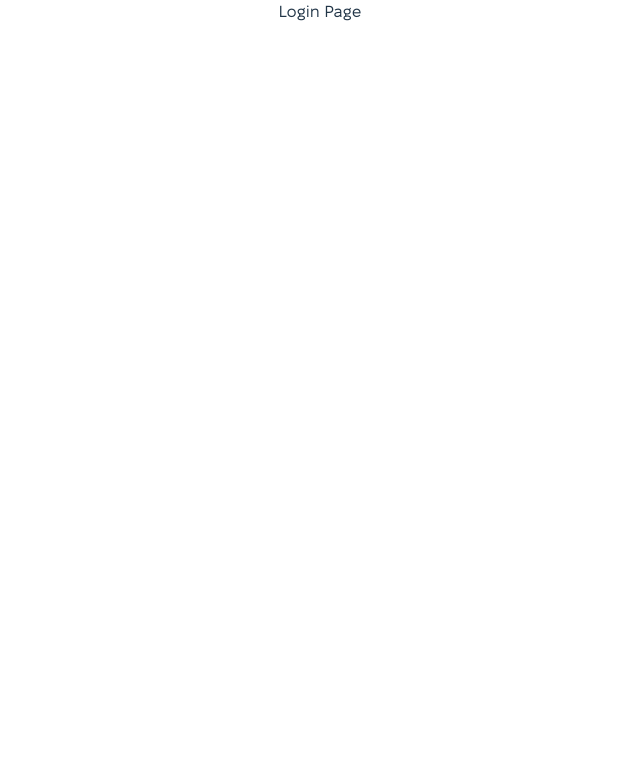
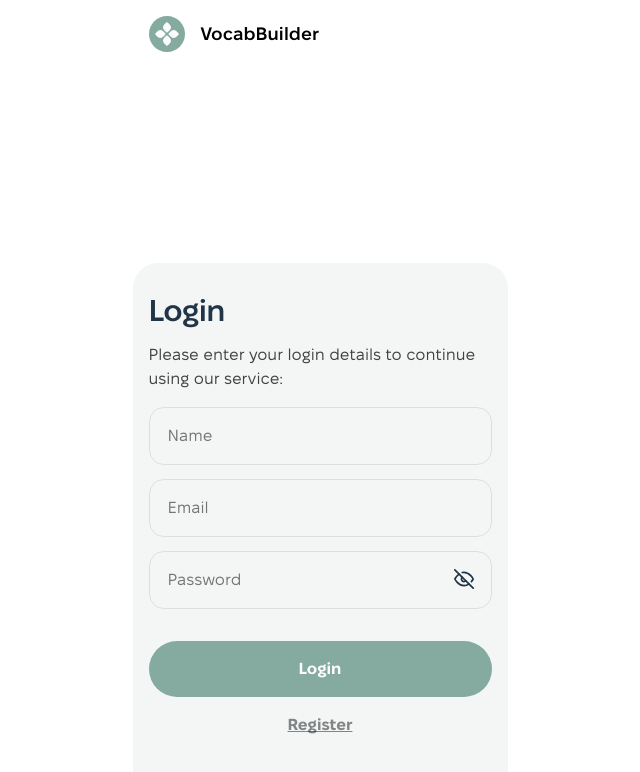
Before and after one commit to yurikorock/VocabBuilder, a React (Vite) app: page /login in a window 1280 px wide. Shown: the top 772 px of the page, without its empty margins (320-960 px from the left). Built offline with nearby package versions, Linux system fonts and the light colour scheme.

Commit message:
feat: add loginPage

```diff
--- /dev/null
+++ b/src/components/LoginForm/LoginForm.module.css
@@ -0,0 +1,153 @@
+.wrapper {
+    max-width: 375px;
+    width: 100%;
+    display: flex;
+    flex-direction: column;
+    padding: 32px 16px 57px;
+    border-radius: 25px 25px 0 0;
+    background: rgba(133, 170, 159, 0.1);
+}
+
+.title_wrap {
+    display: flex;
+    flex-direction: column;
+    gap: 16px;
+    margin-bottom: 16px;
+}
+
+.title,
+.descr {
+    margin: 0;
+}
+
+.title {
+    font-weight: 600;
+    font-size: 30px;
+    line-height: 107%;
+    letter-spacing: -0.02em;
+}
+
+.descr {
+    font-weight: 400;
+    font-size: 16px;
+    line-height: 150%;
+    color: rgba(18, 20, 23, 0.8);
+}
+
+.register_form {
+    display: flex;
+    flex-direction: column;
+
+}
+
+.input_wrap:not(:last-child) {
+    position: relative;
+    display: flex;
+    flex-direction: column;
+    gap: 14px;
+    margin-bottom: 32px;
+}
+
+.input_form {
+
+    border: 1px solid rgba(18, 20, 23, 0.1);
+    border-radius: 15px;
+    padding: 16px 18px 16px 18px;
+
+    font-weight: 400;
+    font-size: 16px;
+    line-height: 150%;
+    background-color: transparent;
+    outline: none;
+
+    transition: border 0.8s ease, color 0.8s ease;
+}
+
+.input_form.error {
+    border: 1px solid #d80027;
+}
+
+.input_form.correct {
+    border: 1px solid #3cbf61;
+}
+
+
+.input_form:hover {
+    border: 1px solid var(--green);
+}
+
+.toggleBtn {
+    all: unset;
+    position: absolute;
+    right: 18px;
+    top: 162px;
+    outline: none;
+    cursor: pointer;
+}
+
+.toggleBtn:focus,
+.toggleBtn:hover {
+
+    outline: none;
+    border-color: transparent;
+
+}
+
+
+.btn_register {
+    display: flex;
+    align-items: center;
+    justify-content: center;
+    flex-direction: row;
+    margin-bottom: 16px;
+
+    border-radius: 30px;
+    padding: 16px 139px;
+    border: none;
+    outline: none;
+
+    background: var(--green);
+
+    font-weight: 700;
+    font-size: 16px;
+    line-height: 150%;
+    color: var(--white);
+    cursor: pointer;
+
+    transition: background-color 0.8s ease, color 0.8s ease;
+
+}
+
+.btn_register:hover,
+.btn_register:focus {
+    background-color: #a5c0b8;
+}
+
+.btn_register:active {
+    box-shadow: none;
+    outline: none;
+    box-shadow: 0 0 0 2px rgba(165, 192, 184, 0.6);
+}
+
+
+.link_login {
+    display: block;
+    text-align: center;
+    font-family: var(--font-family);
+    font-weight: 700;
+    font-size: 16px;
+    line-height: 150%;
+    text-decoration: underline;
+    text-decoration-skip-ink: none;
+    color: rgba(18, 20, 23, 0.5);
+    cursor: pointer;
+
+    transition: color 0.8s ease, color 0.8s ease;
+}
+
+.link_login:hover,
+.link_login:focus {
+    color: var(--black);
+    cursor: pointer;
+
+}
--- /dev/null
+++ b/src/components/LoginForm/LoginForm.tsx
@@ -0,0 +1,125 @@
+import { useForm } from "react-hook-form";
+import { yupResolver } from "@hookform/resolvers/yup";
+import * as yup from "yup";
+import css from "./LoginForm.module.css";
+import { useEffect, useState, type JSX } from "react";
+import { NavLink, useNavigate } from "react-router-dom";
+
+import { register as registerUser } from "../../redux/auth/operation";
+import { useAppDispatch, useAppSelector } from "../../redux/store";
+import { selectIsLoggedIn } from "../../redux/auth/selectors";
+import { FiEye, FiEyeOff } from "react-icons/fi";
+
+const schema = yup
+  .object({
+    name: yup.string().required("Name is required"),
+    email: yup
+      .string()
+      .matches(/^\w+@[a-zA-Z_]+?\.[a-zA-Z]{2,3}$/, "Invalid email format")
+      .required("Email is required"),
+    password: yup
+      .string()
+      .matches(
+        /^(?=.*[A-Za-z]{6,})(?=.*\d)[A-Za-z\d]+$/,
+        "Password must consist of at least 6 English letters and 1 number"
+      )
+      .min(7, "Password must be at least 7 characters")
+      .max(50, "Password must be at most 50 characters")
+      .required("Password is required"),
+  })
+  .required();
+
+interface FormData {
+  name: string;
+  email: string;
+  password: string;
+}
+
+export default function LoginForm(): JSX.Element {
+  const dispatch = useAppDispatch();
+  const isLoggedIn = useAppSelector(selectIsLoggedIn);
+  const navigate = useNavigate();
+  const [showPassword, setShowPassword] = useState(false);
+
+  const {
+    register,
+    handleSubmit,
+    formState: { errors },
+    watch,
+  } = useForm<FormData>({
+    resolver: yupResolver(schema),
+  });
+
+  const watchName = watch("name");
+  const watchEmail = watch("email");
+  const watchPassword = watch("password");
+
+  const onSubmit = (data: FormData) => {
+    dispatch(registerUser(data));
+    console.log(data);
+  };
+
+  // 👇 Коли користувач логіниться — редирект на Dictionary qwerty1
+  useEffect(() => {
+    if (isLoggedIn) {
+      navigate("/dictionary");
+    }
+  }, [isLoggedIn, navigate]);
+
+  return (
+    <div className={css.wrapper}>
+      <section className={css.title_wrap}>
+        <h2 className={css.title}>Login</h2>
+        <p className={css.descr}>
+          Please enter your login details to continue using our service:
+        </p>
+      </section>
+      {/* /* ** FORM ** */}
+      <form onSubmit={handleSubmit(onSubmit)} className={css.register_form}>
+        <div className={css.input_wrap}>
+          <input
+            type="text"
+            placeholder="Name"
+            {...register("name")}
+            className={`${css.input_form} ${errors.name ? css.error : ""} ${
+              !errors.name && watchName ? css.correct : ""
+            }  `}
+          />
+          {errors.name && <p>{errors.name.message}</p>}
+          <input
+            type="email"
+            placeholder="Email"
+            {...register("email")}
+            className={`${css.input_form} ${errors.email ? css.error : ""} ${
+              !errors.email && watchEmail ? css.correct : ""
+            }  `}
+          />
+          {errors.email && <p>{errors.email.message}</p>}
+          <input
+            type={showPassword ? "text" : "password"}
+            placeholder="Password"
+            {...register("password")}
+            className={`${css.input_form} ${errors.password ? css.error : ""} ${
+              !errors.password && watchPassword ? css.correct : ""
+            }  `}
+          />
+          {errors.password && <p>{errors.password.message}</p>}
+          <button
+                type="button"
+                className={css.toggleBtn}
+                onClick={() => setShowPassword((e) => !e)}
+              >
+                {showPassword ? <FiEye size={20} /> : <FiEyeOff size={20} />}
+              </button>
+        </div>
+
+        <button className={css.btn_register} type="submit">
+          Login
+        </button>
+        <NavLink to="/register" type="button" className={css.link_login}>
+          Register
+        </NavLink>
+      </form>
+    </div>
+  );
+}
--- a/src/pages/LoginPage/LoginPage.tsx
+++ b/src/pages/LoginPage/LoginPage.tsx
@@ -1,8 +1,14 @@
+import Header from "../../components/Header/Header"
+import Hero from "../../components/Hero/Hero"
+import LoginForm from "../../components/LoginForm/LoginForm"
 
 export default function LoginPage() {
   return (
     <>
-      <p>Login Page</p>
+    <Header/>
+    <Hero/>
+    <LoginForm/>
+
     </>
   );
 }
```
